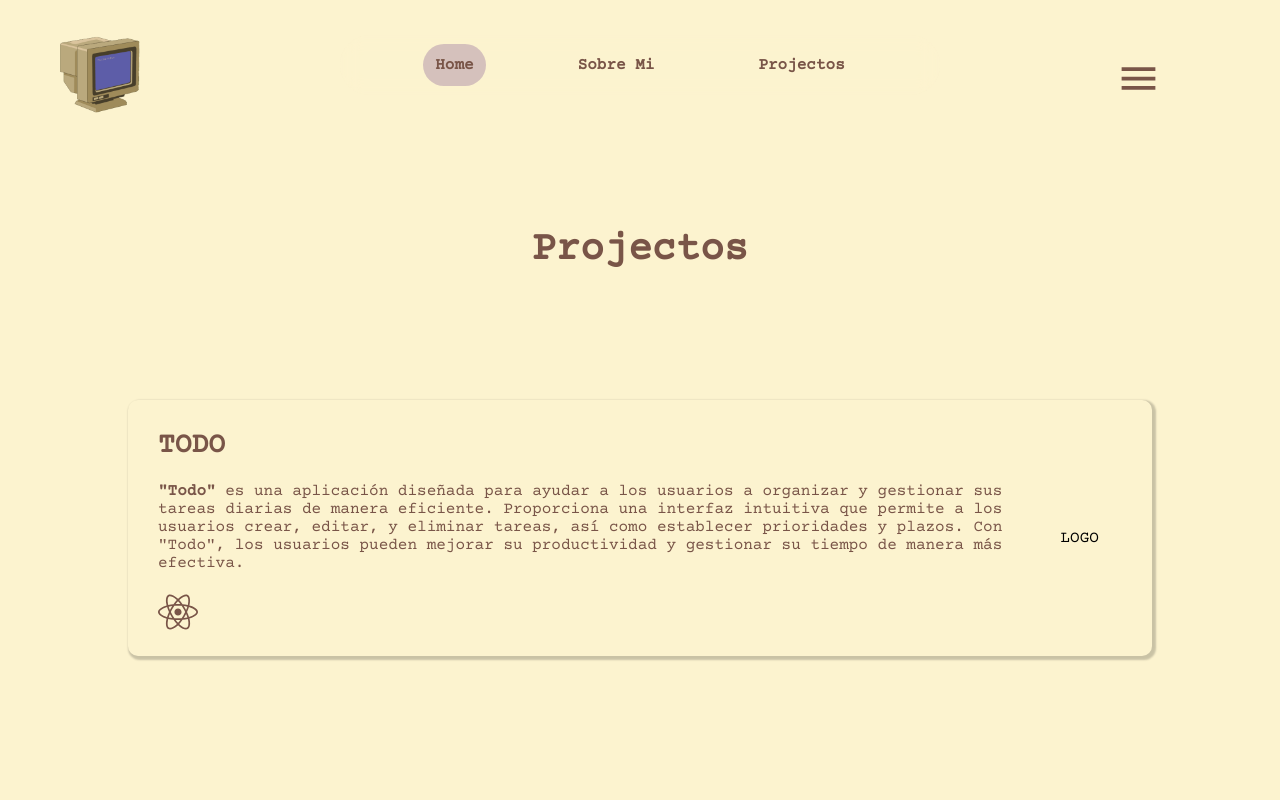
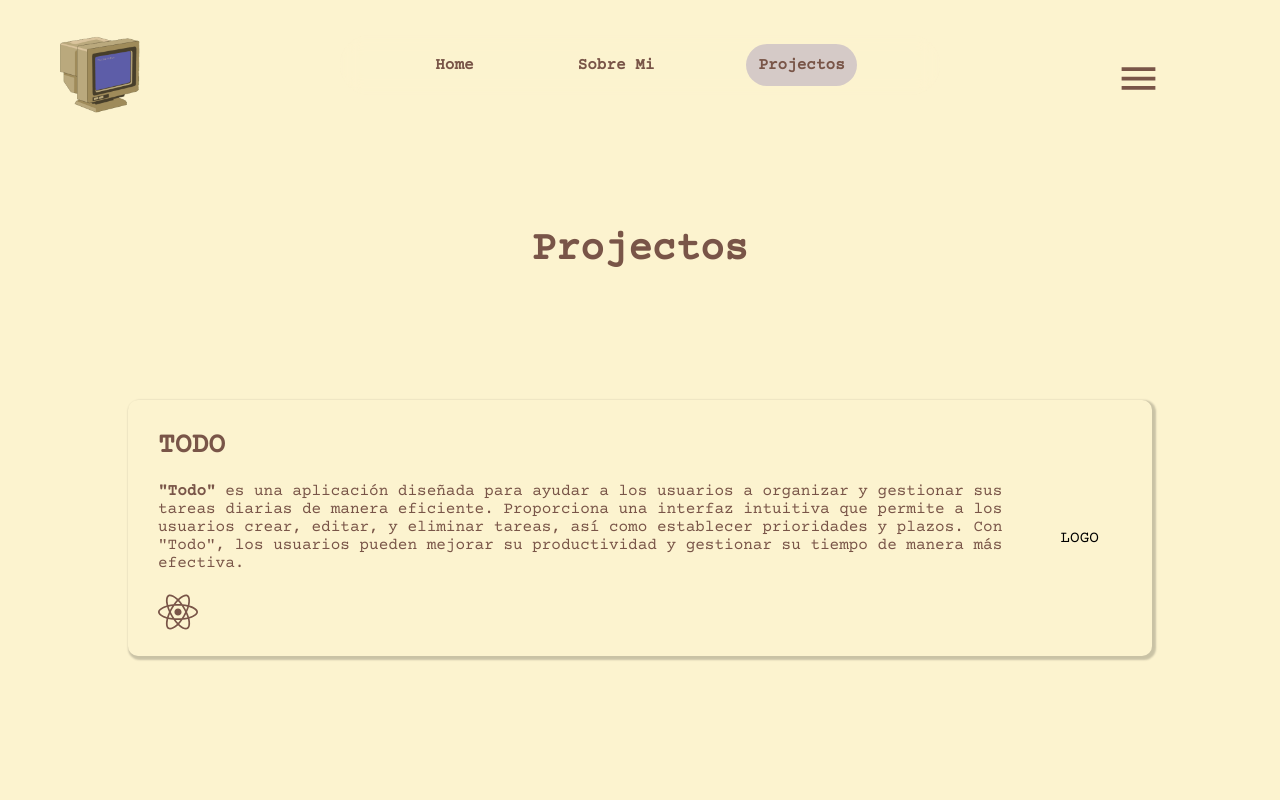
Before and after one commit to davidmarquez98/portafolio, a React (Vite) app: page /portafolio/projects in a window 1280 px wide. Shown: the top 800 px of the page. Built offline with nearby package versions, Linux system fonts and the light colour scheme.

Commit message:
animation in pages when render them and logic in buttons nav to put a background colour when i change the path from router

```diff
--- a/package.json
+++ b/package.json
@@ -21,6 +21,7 @@
     "react": "^18.2.0",
     "react-dom": "^18.2.0",
     "react-icons": "^5.0.1",
+    "react-intersection-observer": "^9.10.3",
     "resend": "^3.2.0",
     "scrollreveal": "^4.0.9"
   },
--- a/src/app/App.jsx
+++ b/src/app/App.jsx
@@ -1,4 +1,5 @@
 import { useEffect, useState, useRef } from 'react';
+import { AnimatePresence, motion } from "framer-motion";
 
 import './App.css'
 
@@ -16,13 +17,20 @@ function App() {
 
   return (
       <div className={className}>
+          <AnimatePresence>
+            <motion.div className="sobre-mi-container"
+                        initial={{ opacity: 0 }}
+                        animate={{ opacity: 1 }}
+                        exit={{ opacity: 0 }}
+                        transition={{ duration: 1 }} // Especifica la duración de la animación en segundos
+                        >
+              <Header/>
 
-        <Header>
-        </Header>
+              <Router/>
 
-        <Router/>
-
-        <Footer/>
+              <Footer/>
+            </motion.div>
+          </AnimatePresence>
 
 
       </div>
--- a/src/main.jsx
+++ b/src/main.jsx
@@ -3,8 +3,11 @@ import ReactDOM from 'react-dom/client'
 
 import { BrowserRouter } from "react-router-dom";
 
+import LocationWatcher from './router/LocationWatcher.jsx';
+
 import App from './app/App.jsx'
-import './index.css'
+import './index.css';
+
 
 ReactDOM.createRoot(document.getElementById('root')).render(
   <React.StrictMode>
--- /dev/null
+++ b/src/router/LocationWatcher.jsx
@@ -0,0 +1,14 @@
+import React, { useEffect } from 'react';
+import { useLocation } from 'react-router-dom';
+
+const LocationWatcher = ({ setLocation }) => {
+  const location = useLocation();
+
+  useEffect(() => {
+    setLocation(location.pathname);
+  }, [location, setLocation]);
+
+  return null; // Este componente no necesita renderizar nada
+};
+
+export default LocationWatcher;
--- a/src/views/components/header/components/logo/Logo.jsx
+++ b/src/views/components/header/components/logo/Logo.jsx
@@ -1,4 +1,6 @@
 import './logo.css';
+
+import { Link } from "react-router-dom";
 
 import imagen from './../../../../../assets/images/computadora.png'
 
@@ -6,7 +8,9 @@ function Logo(){
     return (
         <div className='logo-container header__item'>
             <div className='logo-content'>
-                <img src={imagen} className='imagen-computadora'></img>
+                <Link to="/portafolio">
+                    <img src={imagen} className='imagen-computadora'></img>
+                </Link>
             </div>
         </div>
     );
--- a/src/views/components/header/components/nav/Nav.jsx
+++ b/src/views/components/header/components/nav/Nav.jsx
@@ -1,38 +1,39 @@
 import { Link } from "react-router-dom";
-import { useState } from "react";
+import { useEffect, useState } from "react";
 
 import './nav.css';
 
+import LocationWatcher from './../../../../../router/LocationWatcher.jsx'
+
 function Nav(){
 
-    const stringPortfolio = "portafolio";
-    const stringAboutMe = "aboutMe";
-    const stringProjects = "projects";
+    const stringPortfolio = "/portafolio";
+    const stringAboutMe = "/portafolio/about";
+    const stringProjects = "/portafolio/projects";
 
-    let [ nowPage, setNowPage ] = useState("portafolio");
+    // let [ nowPage, setNowPage ] = useState("portafolio");
+    let [ path, setPath ] = useState("");
 
-    const validateNavItem = (namePageToValidate) => nowPage == namePageToValidate ? 'nav-item_selected' : '';
+    const validateNavItem = (namePageToValidate) => path == namePageToValidate ? 'nav-item_selected' : '';
 
 
+    // useEffect( () => {
+
+    // }, nowPage);
 
     return (
         <div className='nav-container'>
+            <LocationWatcher setLocation={setPath}/>
             <div className='nav-content'>
                 <ul className='nav-lista'>
                     <li className={ validateNavItem(stringPortfolio)}>
-                        <button onClick={ () => setNowPage(stringPortfolio)}>
-                            <Link to="/portafolio"><h3>Home</h3></Link>
-                        </button>
+                        <Link to="/portafolio"><h3>Home</h3></Link>
                     </li>
                     <li className={ validateNavItem(stringAboutMe) }>
-                        <button onClick={ () => setNowPage(stringAboutMe)}>
-                            <Link to="/portafolio/about"><h3>Sobre Mi</h3></Link>
-                        </button>
+                        <Link to="/portafolio/about"><h3>Sobre Mi</h3></Link>
                     </li>
                     <li className={ validateNavItem(stringProjects) }>
-                        <button onClick={ () => setNowPage(stringProjects)}>
-                            <Link to="/portafolio/projects"><h3>Projectos</h3></Link>
-                        </button>
+                        <Link to="/portafolio/projects"><h3>Projectos</h3></Link>
                     </li>
                 </ul>
             </div>
--- a/src/views/components/header/components/nav/nav.css
+++ b/src/views/components/header/components/nav/nav.css
@@ -39,16 +39,12 @@ ul{
 
 .nav-item_selected{
     border-radius: 50px;
-    background-color: #D5C1BC;
+    background-color: #D5CAC7;
 }
 
 li{
+    padding: 12px;
     text-align: center;
-
-}
-
-li button{
-    margin: 12px;
 }
 
 li h3{
--- a/src/views/page/about/About.jsx
+++ b/src/views/page/about/About.jsx
@@ -1,4 +1,9 @@
 import "./about.css";
+
+import { useEffect } from "react";
+import { AnimatePresence, motion, useAnimation } from "framer-motion";
+import { useInView } from "react-intersection-observer";
+
 import perfil from "./../../../perfil.jpeg";
 import byma_logo from "./../../../assets/images/byma-logo.png";
 
@@ -11,22 +16,37 @@ import docker_logo from "./../../../assets/images/docker-logo.png";
 import kubernetes_logo from "./../../../assets/images/kubernetes-logo.png";
 
 function About(){
+    // window.sr = ScrollReveal();
 
+    // sr.reveal('.habilidades-experiencia-container', {
+    //     duration: 1000,
+    //     origin: 'top',
+    //     distance: '0px'  // Positivo para desplazar hacia arriba desde abajo
+    // });
 
-    window.sr = ScrollReveal();
+    const controls = useAnimation();
+    const [ref, inView] = useInView({ threshold: 0.2 });
 
-    sr.reveal('.habilidades-experiencia-container', {
-        duration: 1000,
-        origin: 'top',
-        distance: '0px'  // Positivo para desplazar hacia arriba desde abajo
-    });
+    useEffect(() => {
+        if (inView) {
+          controls.start('visible');
+        } else {
+          controls.start('hidden');
+        }
+    }, [controls, inView]);
+
     return (
         <div className="about-container">
             <div className="about-content">
 
-
+                <AnimatePresence>
                     {/* INTRODUCCION */}
-                <div className="sobre-mi-container">
+                    <motion.div className="sobre-mi-container"
+                                initial={{ opacity: 0 }}
+                                animate={{ opacity: 1 }}
+                                exit={{ opacity: 0 }}
+                                transition={{ duration: .5 }} // Especifica la duración de la animación en segundos
+                                >
                         <div className="sobre-mi-content">
                             <div className="introduccion-container">
                                 <div className="introduccion-content">
@@ -58,9 +78,16 @@ function About(){
                                 </div>
                             </div>
                         </div>
-                </div>
+                    </motion.div>
+                </AnimatePresence>
 
-
+                <motion.div ref={ref}
+                            initial="hidden"
+                            animate={controls}
+                            variants={{
+                                visible: { opacity: 1, y: 0, transition: { duration: 1 } },
+                                hidden: { opacity: 0, y: 50 },
+                            }}>
                     <div className="habilidades-experiencia-container">
                         <div className="habilidades-experiencia-content">
                                             {/* HABILIDADES */}
@@ -138,8 +165,7 @@ function About(){
                             </div>
                         </div>
                     </div>
-
-
+                </motion.div>
 
             </div>
         </div>
--- a/src/views/page/home/Home.jsx
+++ b/src/views/page/home/Home.jsx
@@ -1,4 +1,6 @@
 import './home.css';
+
+import { AnimatePresence, motion } from "framer-motion";
 
 import IconoEmail from '../../../icons/IconEmail';
 import IconoLinkedin from '../../../icons/IconoLinkedin';
@@ -8,7 +10,6 @@ function Home(){
 
     const openWindowToSendEmail = () => {
 
-        console.log("AAAAAA");
         // Definir los detalles del correo electrónico
         const email = 'destinatario@example.com';
         const subject = 'Asunto del correo electrónico';
@@ -22,6 +23,14 @@ function Home(){
     };
 
     return (
+        <AnimatePresence>
+            {/* INTRODUCCION */}
+            <motion.div className="sobre-mi-container"
+                        initial={{ opacity: 0 }}
+                        animate={{ opacity: 1 }}
+                        exit={{ opacity: 0 }}
+                        transition={{ duration: .5 }} // Especifica la duración de la animación en segundos
+                        >
                 <div className="home-container">
                     <div className="home-content">
                         <div className="texto-container">
@@ -56,6 +65,8 @@ function Home(){
                         </div>
                     </div>
                 </div>
+            </motion.div>
+        </AnimatePresence>
     );
 }
 
--- a/src/views/page/projects/Projects.jsx
+++ b/src/views/page/projects/Projects.jsx
@@ -1,6 +1,8 @@
 import "./projects.css";
 
 import { FaReact } from "react-icons/fa";
+
+import { AnimatePresence, motion } from "framer-motion";
 
 import Card from "./components/Card.jsx"
 
@@ -15,6 +17,12 @@ function Projects(){
 
 
     return (
+        <AnimatePresence>
+                    {/* INTRODUCCION */}
+                    <motion.div initial={{ opacity: 0 }}
+                                animate={{ opacity: 1 }}
+                                exit={{ opacity: 0 }}
+                                transition={{ duration: .5 }}>
                         <div className="proyecto-container">
                             <div>
                                 <div className="titulo-main-container">
@@ -32,6 +40,8 @@ function Projects(){
                                 </div>
                             </div>
                         </div>
+                    </motion.div>
+        </AnimatePresence>
     )
 
 }
```
Also changed, not shown: src/router/index.jsx (+5 -2 lines), 1 other file (tests, documents, lock files or other folders). Lines whose indentation alone changed are shown as unchanged.
